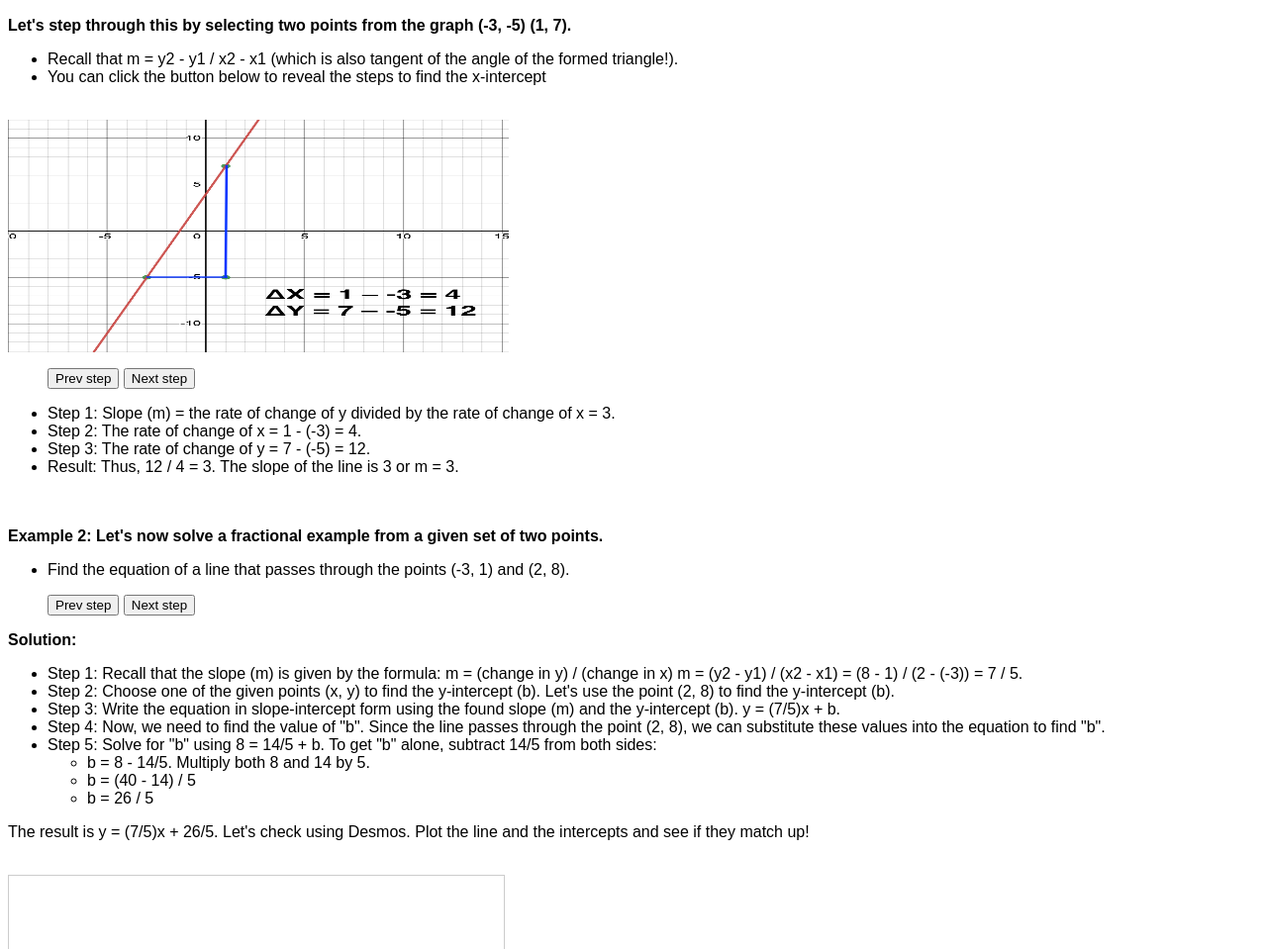
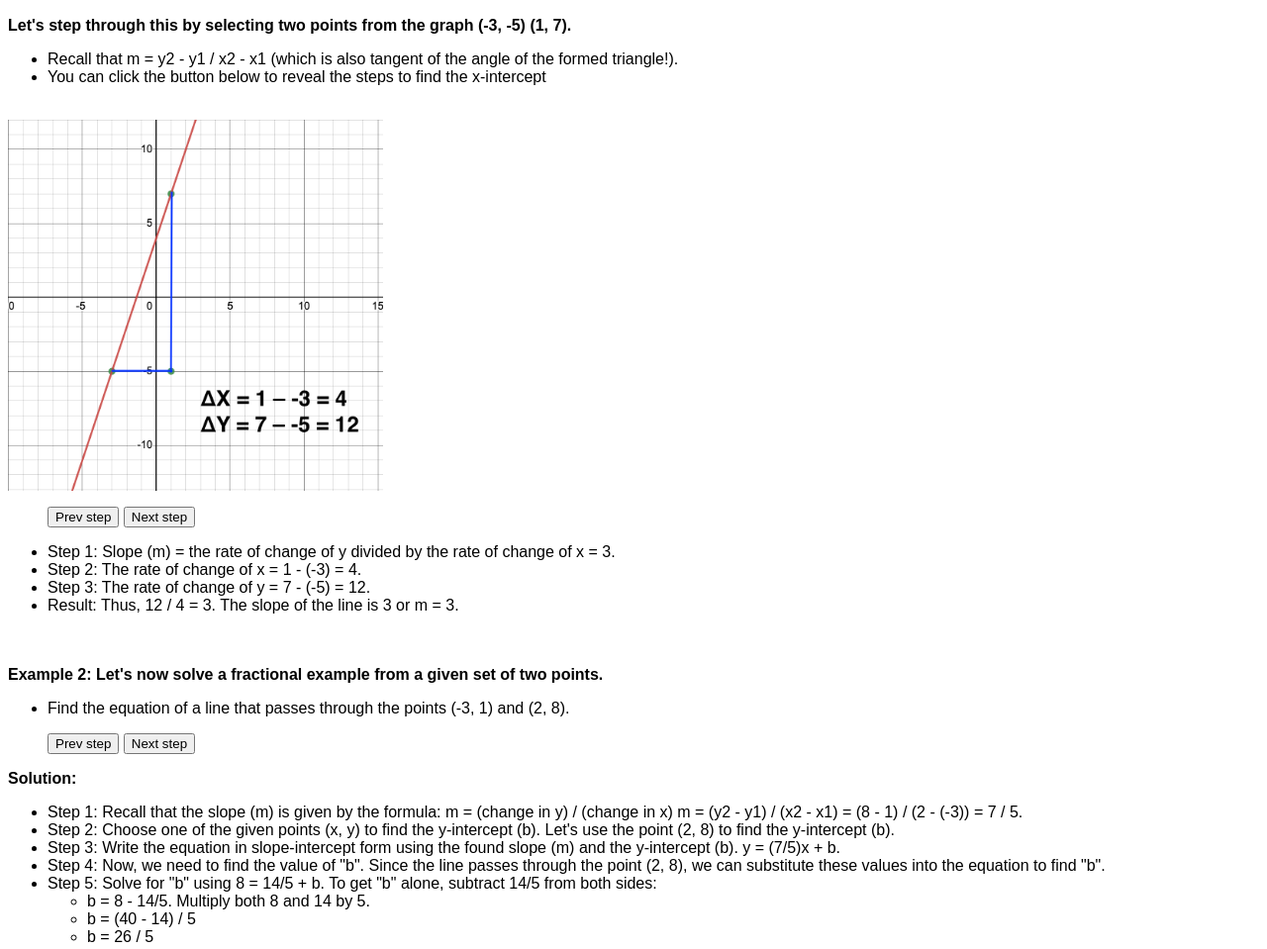
Before and after one commit to rfpg/tspppa, a plain HTML site: page module7.html in a window 1280 px wide. Shown: the part 750-1709 px from the top of the page at 99% size. Drawn offline with Linux system fonts and the light colour scheme; grey boxes are pictures that could not be loaded.

Commit message:
Update module7.html

```diff
--- a/module7.html
+++ b/module7.html
@@ -277,7 +277,7 @@ h2, h3, h4 *
       <li>You can click the button below to reveal the steps to find the x-intercept</li>
   </ul>
   <BR>
-    <img src="images/y.png" alt="This is an image of the line y = 3x + 4 with three points selected that will form a triangle in order to graphically determine the line's slope (m)." width="40%" height="30%" style="vertical-align:middle; margin:0px 0px">
+    <img src="images/y.png" alt="This is an image of the line y = 3x + 4 with three points selected that will form a triangle in order to graphically determine the line's slope (m)." width="30%" height="auto" style="vertical-align:middle; margin:0px 0px">
         <BR>
   <p style="padding-left: 40px; font-family: Garamond, sans-serif; font-size: 20px;" id="example_one"></p>
   <p style="padding-left: 40px;">
```
